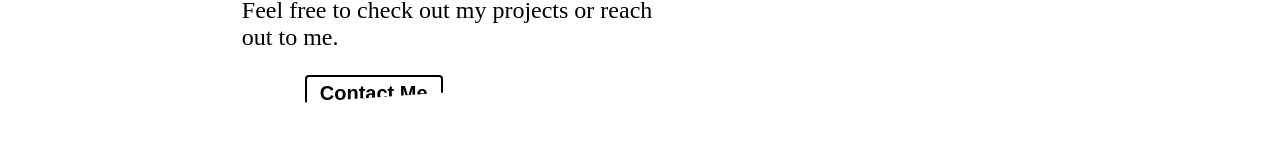
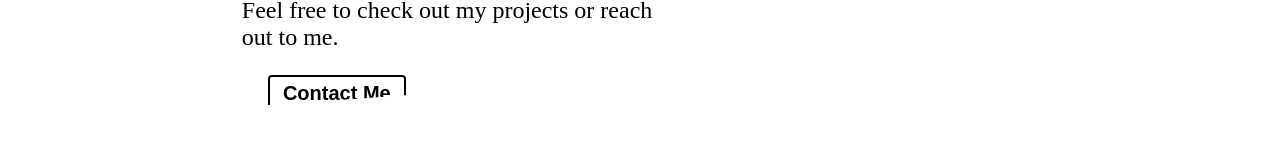
Before and after one commit to durid-ah/durid-ah.github.io, a Next.js app: page / in a window 1280 px wide. Shown: the part 461-602 px from the top of the page. Built offline with nearby package versions, Linux system fonts and the light colour scheme.

Commit message:
finished adding the icon for the  project button

```diff
--- a/pages/index.tsx
+++ b/pages/index.tsx
@@ -30,7 +30,15 @@ export default function Home() {
                 </p>
                 <div className={styles.buttonContainer}>
                   <button className={styles.btnSecondary}>Contact Me</button>
-                  <Link href={PROJECT_URL} passHref><button className={styles.btnPrimary}>Projects {' >'}</button></Link>
+                  <Link href={PROJECT_URL} passHref>
+                    <button className={styles.btnPrimary}>
+                      <div>Projects</div>
+                      <div className={styles.chevronIcon}
+                        dangerouslySetInnerHTML={{__html: require("../images/chevron-right-m.svg?include")}}>
+
+                      </div>
+                    </button>
+                  </Link>
                 </div>
               </div>
             </div>
--- a/styles/Home.module.css
+++ b/styles/Home.module.css
@@ -62,6 +62,7 @@
   display: flex;
   justify-content: space-evenly;
   overflow: visible;
+  width: 100%;
 }
 
 .buttonContainer button {
@@ -73,7 +74,9 @@
 .btnPrimary {
   background-color: var(--main-dark);
   color: white;
-  border: none
+  border: none;
+  display: inline-flex;
+  align-items: center;
 }
 
 .btnSecondary {
@@ -82,6 +85,10 @@
   background-color: white;
   border: 2px solid;
   font-weight: bold;
+}
+
+.chevronIcon {
+  display: flex;
 }
 
 @media screen and (max-width: 1024px) { }
```
